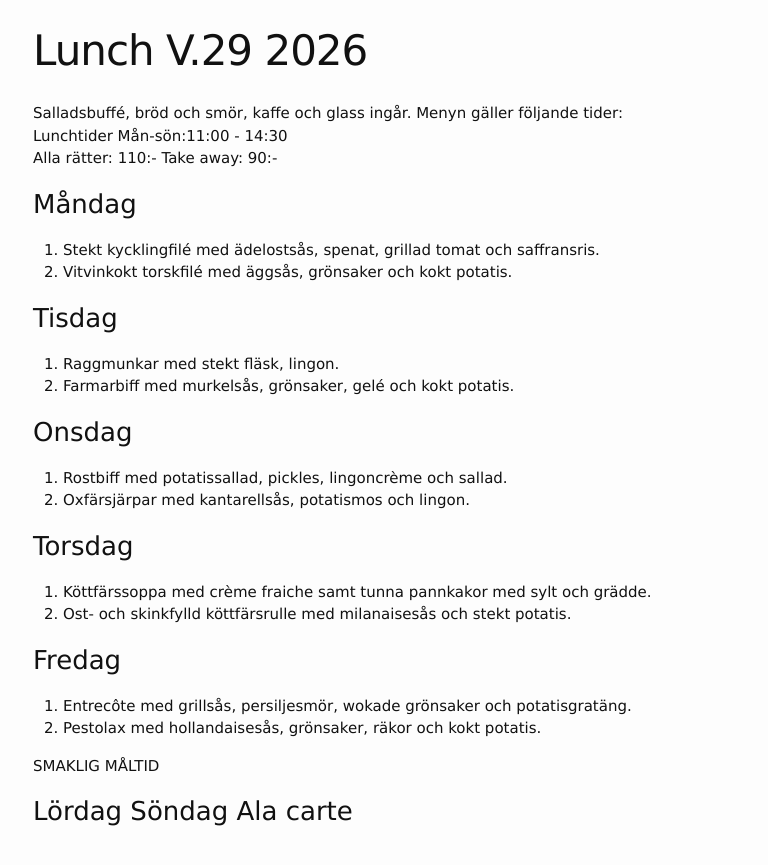
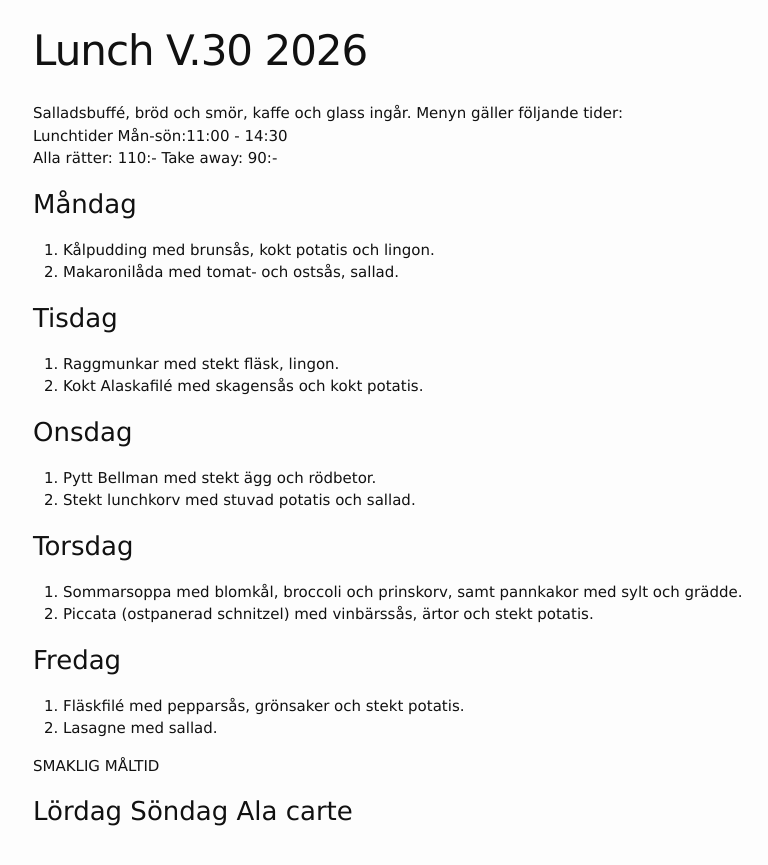
Before and after one commit to FarInn62/farinn62.github.io, a Jekyll site: the page built from lunch.md, in a window 1280 px wide. Shown: the top 865 px of the page, without its empty margins (237-1005 px from the left). Built offline with Jekyll 4.4.1, drawn with Linux system fonts in a browser that asks for light colours.

Commit message:
Update lunch menu for version 30

```diff
--- a/lunch.md
+++ b/lunch.md
@@ -1,6 +1,6 @@
 ---
 layout: foodmenu
-title: Lunch V.29 2026
+title: Lunch V.30 2026
 permalink: /lunch/
 published: true
 ---
@@ -11,27 +11,27 @@ Alla rätter: 110:- Take away: 90:-
 
 ### Måndag
 
-1. Stekt kycklingfilé med ädelostsås, spenat, grillad tomat och saffransris.
-2. Vitvinkokt torskfilé med äggsås, grönsaker och kokt potatis.
+1. Kålpudding med brunsås, kokt potatis och lingon.
+2. Makaronilåda med tomat- och ostsås, sallad.
 
 ### Tisdag
 
 1. Raggmunkar med stekt fläsk, lingon.
-2. Farmarbiff med murkelsås, grönsaker, gelé och kokt potatis.
+2. Kokt Alaskafilé med skagensås och kokt potatis.
 
 ### Onsdag
 
-1. Rostbiff med potatissallad, pickles, lingoncrème och sallad.
-2. Oxfärsjärpar med kantarellsås, potatismos och lingon.
+1. Pytt Bellman med stekt ägg och rödbetor.
+2. Stekt lunchkorv med stuvad potatis och sallad.
 
 ### Torsdag
 
-1. Köttfärssoppa med crème fraiche samt tunna pannkakor med sylt och grädde.
-2. Ost- och skinkfylld köttfärsrulle med milanaisesås och stekt potatis.
+1. Sommarsoppa med blomkål, broccoli och prinskorv, samt pannkakor med sylt och grädde.
+2. Piccata (ostpanerad schnitzel) med vinbärssås, ärtor och stekt potatis.
 
 ### Fredag
-1.  Entrecôte med grillsås, persiljesmör, wokade grönsaker och potatisgratäng.
-2.  Pestolax med hollandaisesås, grönsaker, räkor och kokt potatis.
+1.  Fläskfilé med pepparsås, grönsaker och stekt potatis.
+2.  Lasagne med sallad.
 
 SMAKLIG MÅLTID
 
```
